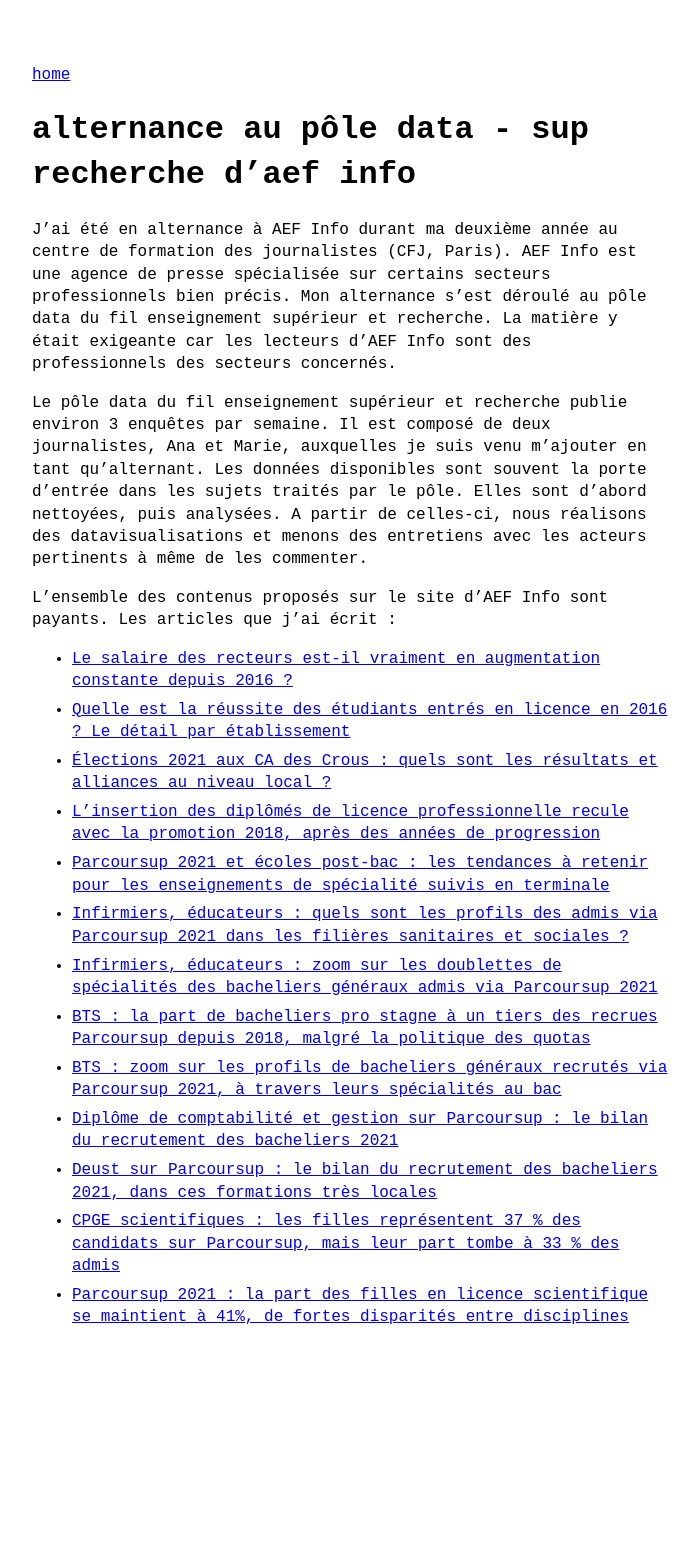
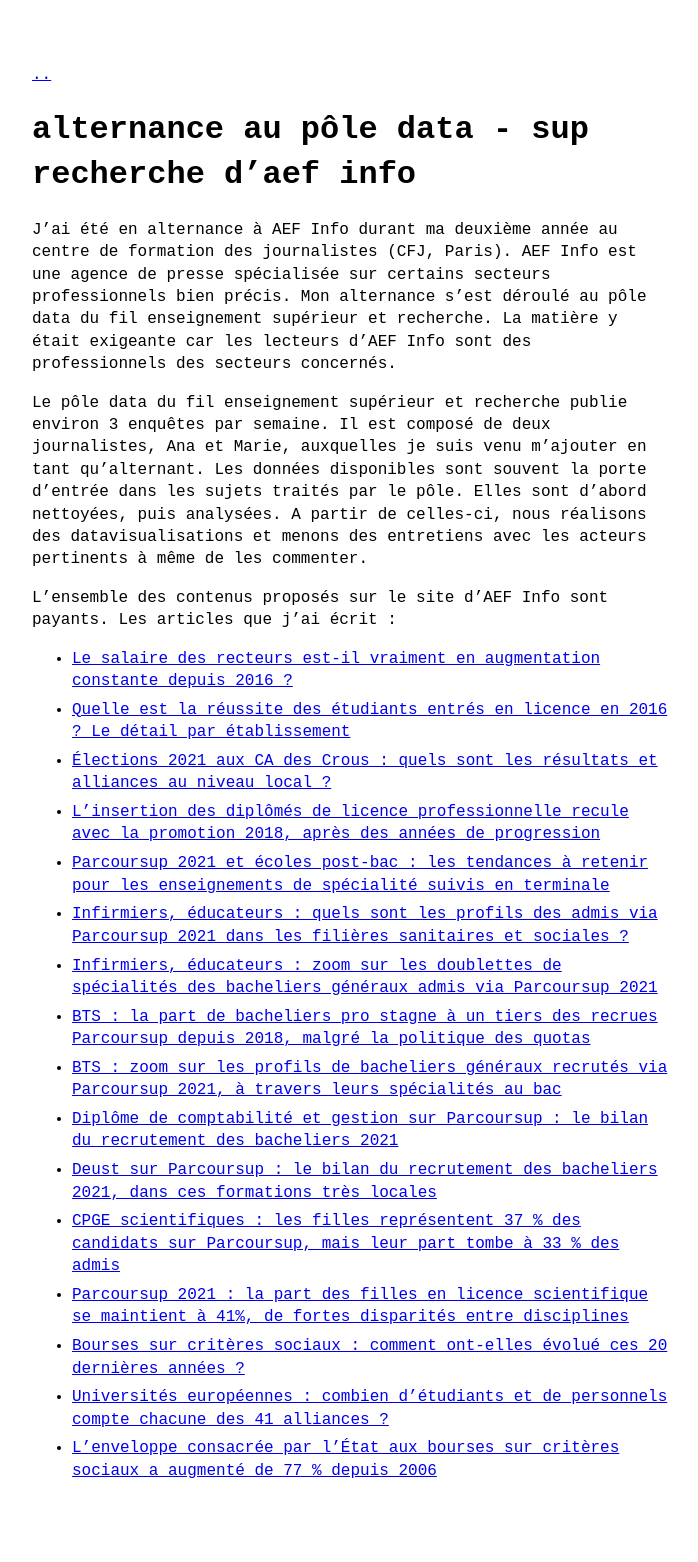
Before and after one commit to deroudilhep/deroudilhep.github.io, a Jekyll site: the page built from pages/periodes/alternance-aef.md, in a window 1280 px wide. Shown: the whole page, without its empty margins (288-986 px from the left). Built offline with Jekyll 4.4.1, drawn with Linux system fonts in a browser that asks for light colours; before the commit the page ends 1409 px from its top, so only the background shows below that.

Commit message:
adjustements

```diff
--- a/_config.yml
+++ b/_config.yml
@@ -14,7 +14,7 @@
 
 theme_config:
   appearance: "light" # can be "light", "dark" or "auto"
-  back_home_text: "home" # customize text for homepage link in post layout
+  back_home_text: ".." # customize text for homepage link in post layout
   date_format: "%d-%m-%Y" # customize how date is formatted
   show_description: true # show blog description in home page. can be true or false
 
--- a/_data/menu.yml
+++ b/_data/menu.yml
@@ -17,6 +17,8 @@
 
   - title: projets
     entries:
+      - title: laval, un programme pour calculer le temps total des vidéos d'une chaîne youtube
+        url: https://https://github.com/deroudilhep/laval/
       - title: concours insee / le monde
         url: https://deroudilhep.github.io/pages/projets/concours-insee-lemonde.html
       - title: data isère
--- a/pages/periodes/alternance-aef.md
+++ b/pages/periodes/alternance-aef.md
@@ -24,3 +24,6 @@
 - [Deust sur Parcoursup : le bilan du recrutement des bacheliers 2021, dans ces formations très locales](https://www.aefinfo.fr/depeche/669317)
 - [CPGE scientifiques : les filles représentent 37 % des candidats sur Parcoursup, mais leur part tombe à 33 % des admis](https://www.aefinfo.fr/depeche/670840)
 - [Parcoursup 2021 : la part des filles en licence scientifique se maintient à 41%, de fortes disparités entre disciplines](https://www.aefinfo.fr/depeche/671368)
+- [Bourses sur critères sociaux : comment ont-elles évolué ces 20 dernières années ?](https://www.aefinfo.fr/depeche/672078)
+- [Universités européennes : combien d’étudiants et de personnels compte chacune des 41 alliances ?](https://www.aefinfo.fr/depeche/673477)
+- [L’enveloppe consacrée par l’État aux bourses sur critères sociaux a augmenté de 77 % depuis 2006](https://www.aefinfo.fr/depeche/674071)
```
Also changed, not shown: about.md (+1 -0 lines), pages/periodes/m2.md (+1 -1 lines), pages/sub/cv.md (+1 -1 lines), README.md.
